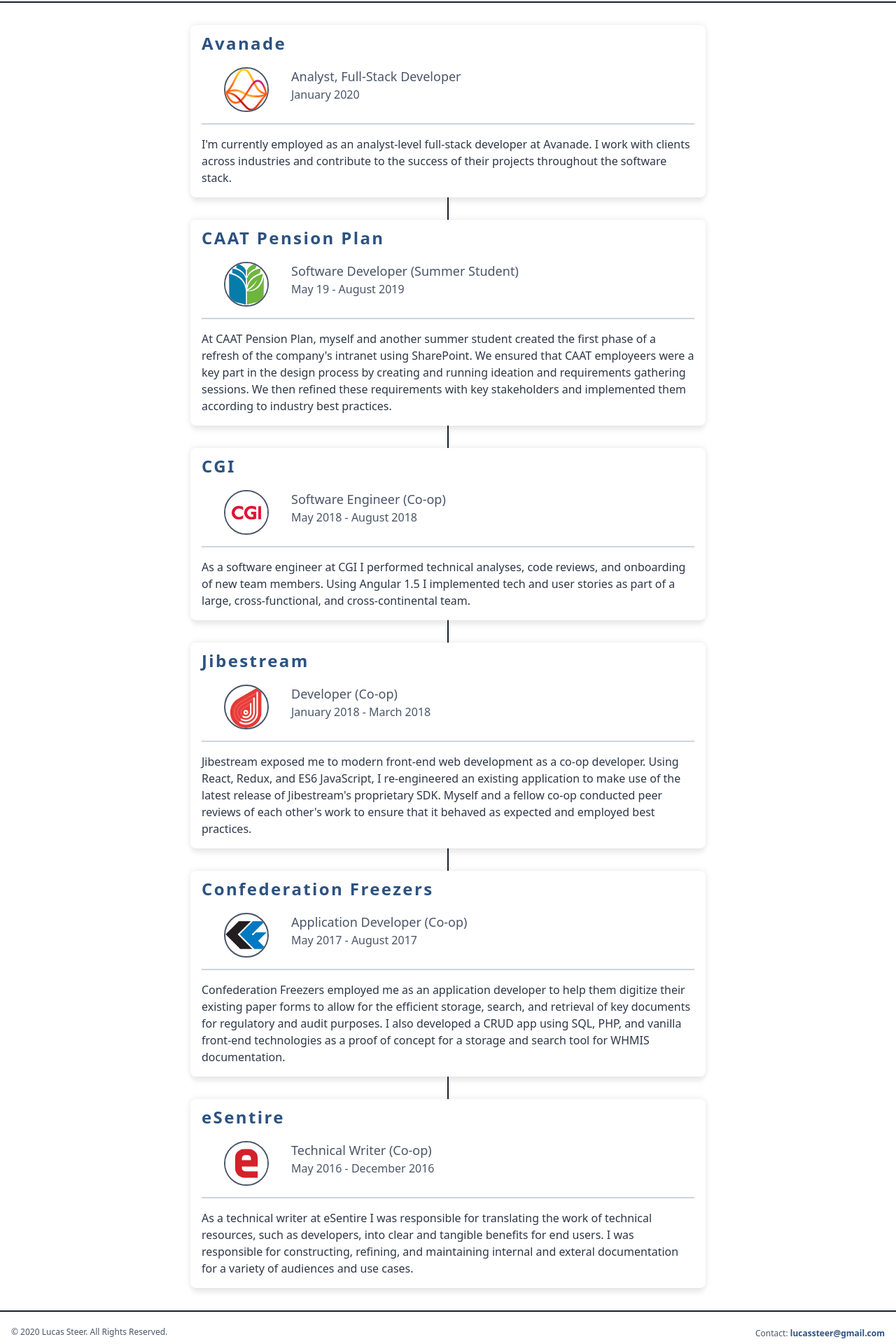
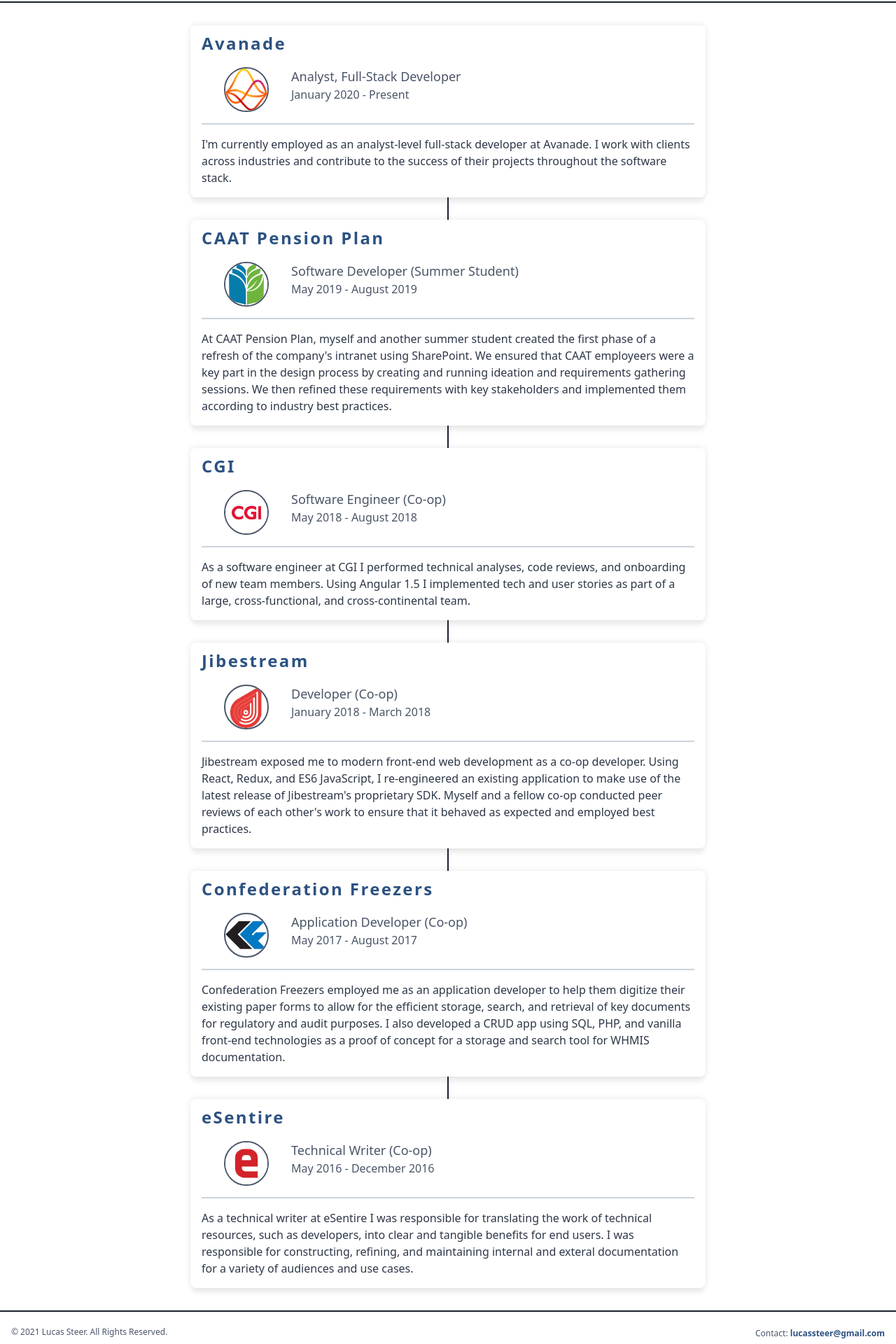
Before and after one commit to LucasSteer/lucassteer_website, a Nuxt app: page /myexperiences in a window 1280 px wide. Shown: the part 60-1980 px from the top of the page at 70% size. Built offline with nearby package versions, Linux system fonts and the light colour scheme.

Commit message:
Minor content fixes (c/o year, timeline format)

```diff
--- a/layouts/default.vue
+++ b/layouts/default.vue
@@ -29,7 +29,7 @@
       class="min-h-16 border-t-2 border-gray-900 px-4 pt-2 tablet:flex tablet:flex-row tablet:justify-between tablet:items-center tablet:pt-0"
     >
       <p class="text-xs text-gray-700 mb-1">
-        © 2020 Lucas Steer. All Rights Reserved.
+        © 2021 Lucas Steer. All Rights Reserved.
       </p>
       <p class="text-xs text-gray-700 relative">
         Contact:
--- a/pages/myexperiences.vue
+++ b/pages/myexperiences.vue
@@ -6,7 +6,7 @@
       img-src="/logos/AvanadeLogo.png"
       img-alt="Avanade Logo"
       ec-role="Analyst, Full-Stack Developer"
-      timeline="January 2020"
+      timeline="January 2020 - Present"
       is-odd
     >
       <p>
@@ -22,7 +22,7 @@
       img-src="/logos/CAATPensionPlanLogo.png"
       img-alt="CAAT Pension Plan Logo"
       ec-role="Software Developer (Summer Student)"
-      timeline="May 19 - August 2019"
+      timeline="May 2019 - August 2019"
       :is-odd="false"
     >
       <p>
```
